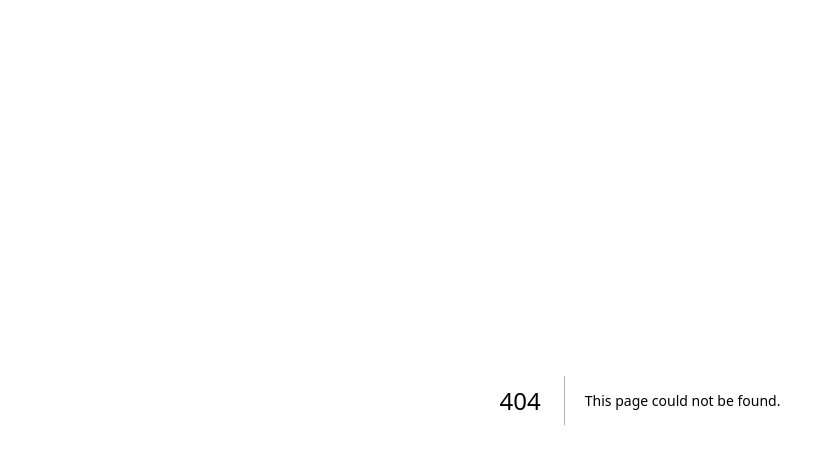
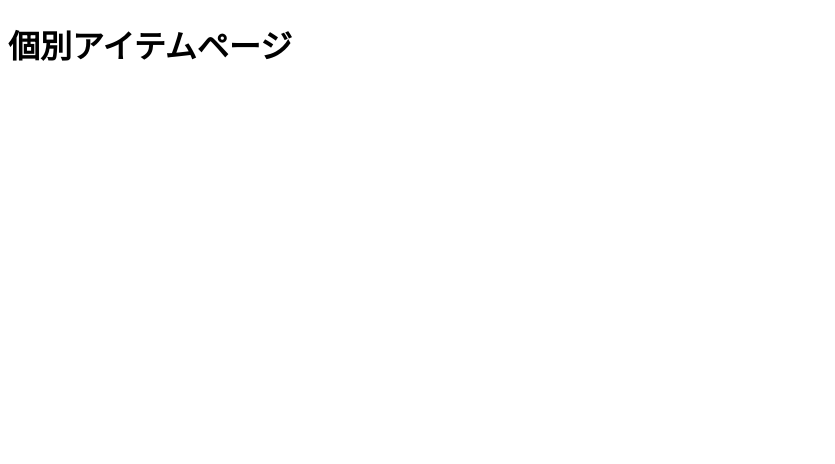
Before and after one commit to usxc/nextjs15-market-app, a Next.js app: page /item/readsingle/1 in a window 1280 px wide. Before the commit this address had no page. Shown: the top 464 px of the page, without its empty margins (0-835 px from the left). Built offline with nearby package versions, Linux system fonts and the light colour scheme.

Commit message:
個別アイテムページコンポーネントを追加

```diff
--- /dev/null
+++ b/app/item/readsingle/[id]/page.js
@@ -0,0 +1,7 @@
+const ReadSingleItem = () => {
+    return (
+        <h1>個別アイテムページ</h1>
+    )
+}
+
+export default ReadSingleItem
```
